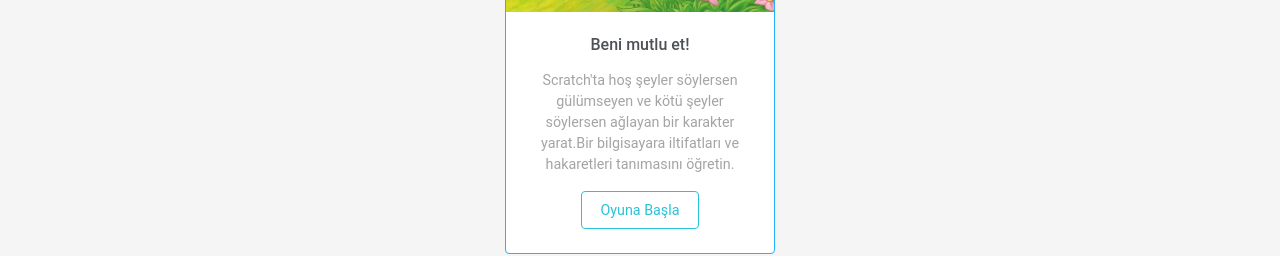
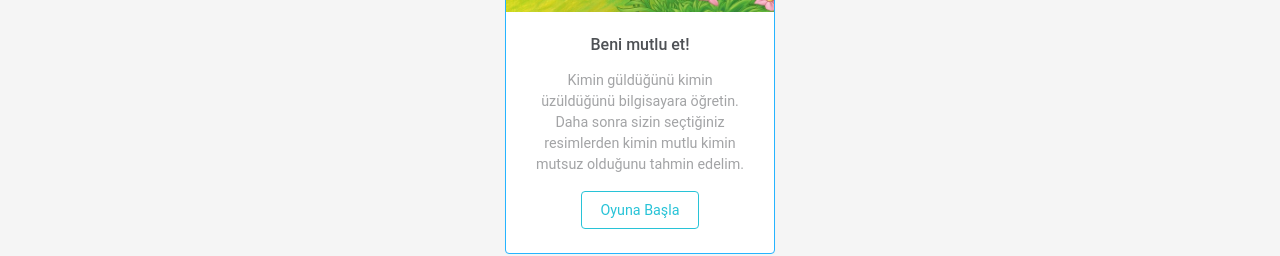
Before and after one commit to BaharYilmaz/ai-for-children, a Vue app in the folder AIForChildren.Client/: page /benimutluet in a window 1280 px wide. Shown: the part 335-591 px from the top of the page. Built offline with nearby package versions, Linux system fonts and the light colour scheme; what vue-notification would draw is missing.

Commit message:
The description of the games has been changed.

```diff
--- a/AIForChildren.Client/src/components/oyunlar/BeniMutluEt.vue
+++ b/AIForChildren.Client/src/components/oyunlar/BeniMutluEt.vue
@@ -351,7 +351,7 @@ export default {
             mutlu: require("@/assets/img/oyunlar/make_me_happy/happyFace.jpg"),
             mutsuz: require("@/assets/img/oyunlar/make_me_happy/sadFace.jpg"),
             suratlar: ["mutsuz","mutlu","mutlu","mutsuz","mutlu","mutlu","mutsuz","mutsuz","mutlu","mutsuz","mutsuz","mutlu","mutsuz","mutsuz","mutsuz","mutlu","mutlu","mutsuz","mutlu","mutlu"],
-            oyun: {"id":6,"image": require('@/assets/img/oyunlar/mutlu.jpg'),"zorluk": "Zorluk: Başlangıç","link":"/benimutluet","isim": "Beni mutlu et!","icerik": "Scratch'ta hoş şeyler söylersen gülümseyen ve kötü şeyler söylersen ağlayan bir karakter yarat.Bir bilgisayara iltifatları ve hakaretleri tanımasını öğretin."},
+            oyun: {"id":6,"image": require('@/assets/img/oyunlar/mutlu.jpg'),"zorluk": "Zorluk: Başlangıç","link":"/benimutluet","isim": "Beni mutlu et!","icerik": "Kimin güldüğünü kimin üzüldüğünü bilgisayara öğretin. Daha sonra sizin seçtiğiniz resimlerden kimin mutlu kimin mutsuz olduğunu tahmin edelim."},
         }
     },
     methods: {
--- a/AIForChildren.Client/src/components/oyunlar/Bukalemun.vue
+++ b/AIForChildren.Client/src/components/oyunlar/Bukalemun.vue
@@ -362,7 +362,7 @@ export default {
 			yeşilBukalemun: require("@/assets/img/oyunlar/chameleon/yBukalemun.jpg"),
 			sarıBukalemun: require("@/assets/img/oyunlar/chameleon/sBukalemun.jpg"),
 			renkler: [require("@/assets/img/oyunlar/chameleon/1.jpg"),require("@/assets/img/oyunlar/chameleon/2.jpg"),require("@/assets/img/oyunlar/chameleon/3.jpg"),require("@/assets/img/oyunlar/chameleon/4.jpg"),require("@/assets/img/oyunlar/chameleon/5.jpg"),require("@/assets/img/oyunlar/chameleon/6.jpg"),require("@/assets/img/oyunlar/chameleon/7.jpg"),require("@/assets/img/oyunlar/chameleon/8.jpg"),require("@/assets/img/oyunlar/chameleon/9.jpg"),require("@/assets/img/oyunlar/chameleon/10.jpg"),require("@/assets/img/oyunlar/chameleon/11.jpg"),require("@/assets/img/oyunlar/chameleon/12.jpg"),require("@/assets/img/oyunlar/chameleon/13.jpg"),require("@/assets/img/oyunlar/chameleon/14.jpg"),require("@/assets/img/oyunlar/chameleon/15.jpg"),require("@/assets/img/oyunlar/chameleon/16.jpg"),require("@/assets/img/oyunlar/chameleon/17.jpg"),require("@/assets/img/oyunlar/chameleon/18.jpg"),require("@/assets/img/oyunlar/chameleon/19.jpg"),require("@/assets/img/oyunlar/chameleon/20.jpg")],
-			oyun:{"id":2,"image": require('@/assets/img/oyunlar/bukalemun.png'),"zorluk": "Zorluk: Başlangıç","link":"/bukalemun","isim": "Bukalemun","icerik": "Scratch'ta rengini arka planına uyacak şekilde değiştiren bir bukalemun yapın."},
+			oyun:{"id":2,"image": require('@/assets/img/oyunlar/bukalemun.png'),"zorluk": "Zorluk: Başlangıç","link":"/bukalemun","isim": "Bukalemun","icerik": "Renkleri ayırt edebilmek için bilgisayarı eğitin. Daha sonra rengini arka planına uyacak şekilde değiştiren bir bukalemun yapın."},
 		}
 	},
 	methods:{
```
